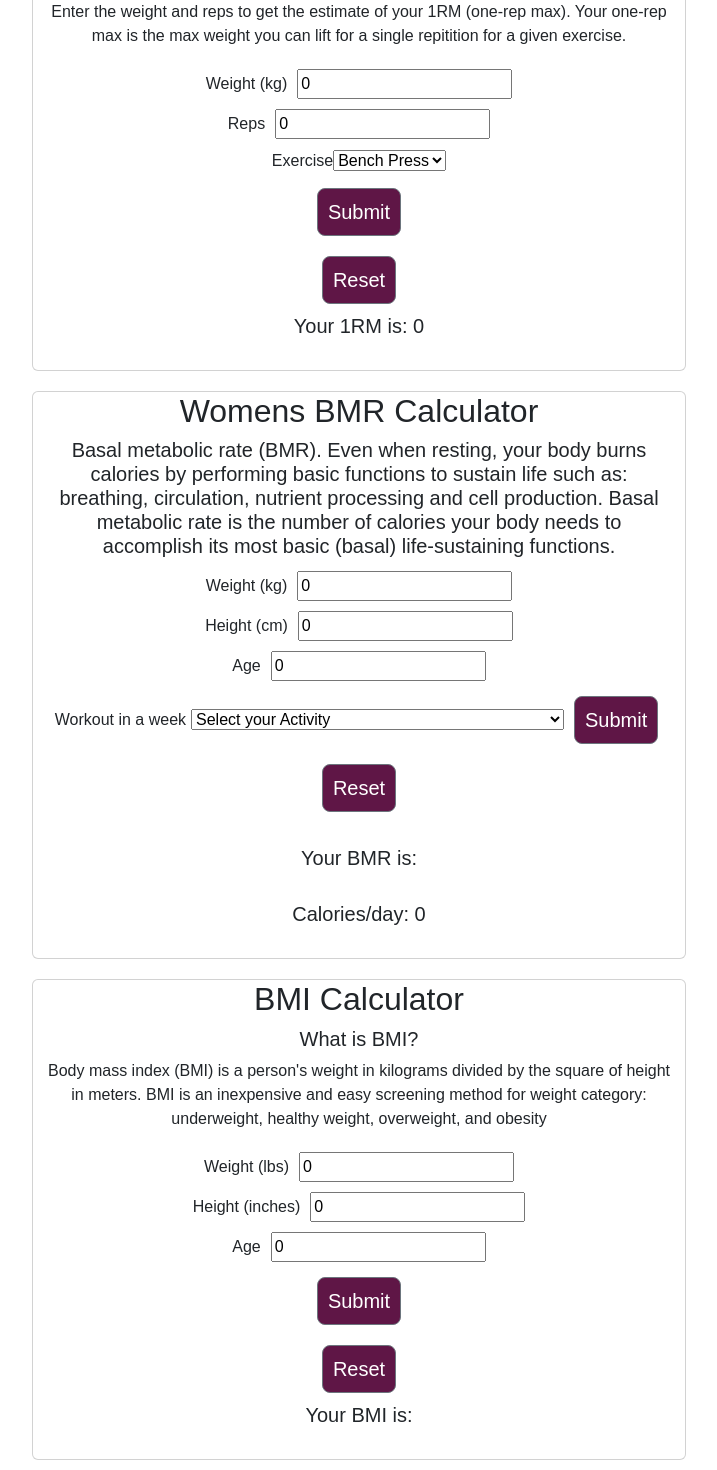
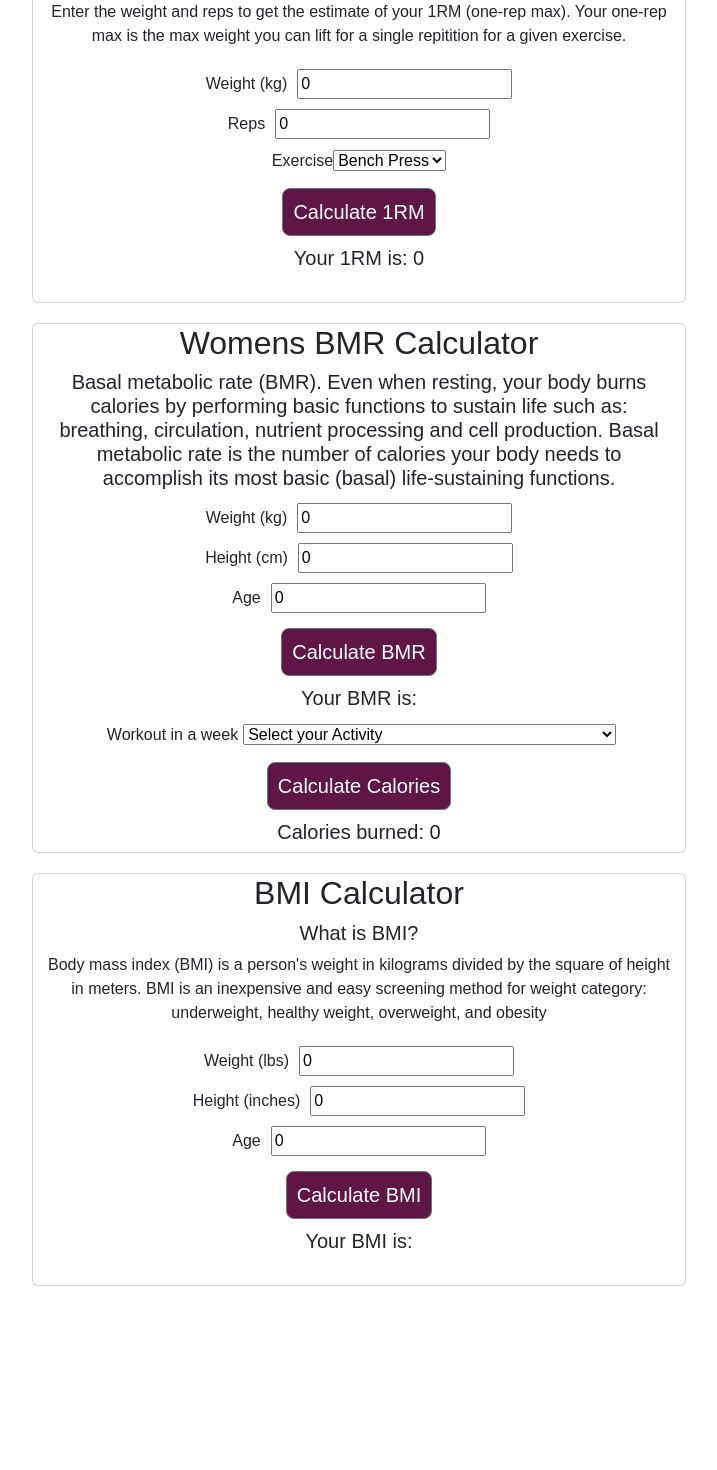
Before and after one commit to Clelia-M/WellFit, a React (Create React App) app: page / in a window 1280 px wide. Shown: the part 1029-2499 px from the top of the page, without its empty margins (281-998 px from the left). After the commit the page ends 2325 px from the top, so only its background shows below. Built offline with nearby package versions, Linux system fonts and the light colour scheme.

Commit message:
updated Readme

```diff
--- a/src/components/Bmi.js
+++ b/src/components/Bmi.js
@@ -14,13 +14,9 @@ function Bmi() {
       alert("Please enter valid weight and height");
     } else {
       // BMI formula
-      let bmi = (weight / (height * height) * 703)
+      let bmi = (weight / (height * height)) * 703;
       setBmi(bmi.toFixed(1));
     }
-  };
-  // allows user to reload
-  let reload = () => {
-    window.location.reload();
   };
 
   // HTML structure
@@ -69,16 +65,9 @@ function Bmi() {
                 className="btn btn-secondary btn-lg btn-block"
                 type="submit"
               >
-                Submit
+                Calculate BMI
               </button>
               <br></br>
-              <button
-                className="btn btn-secondary btn-lg btn-block"
-                onClick={reload}
-                type="submit"
-              >
-                Reset
-              </button>
             </form>
             <div className="center">
               <h5>Your BMI is: {bmi}</h5>
--- a/src/components/Bmr.js
+++ b/src/components/Bmr.js
@@ -20,11 +20,6 @@ function Bmr() {
       let calories = 50 + 2.3 * ((height - 60) / 2.54);
       setCalories(calories.toFixed(2));
     }
-  };
-
-  // allows user to reload
-  let reload = () => {
-    window.location.reload();
   };
 
   return (
@@ -62,6 +57,17 @@ function Bmr() {
                 <input value={age} onChange={(e) => setAge(e.target.value)} />
               </label>
               <br></br>
+              <button
+                className="btn btn-secondary btn-lg btn-block"
+                type="submit"
+              >
+                Calculate BMR
+              </button>
+            </form>
+            <div className="center">
+              <h5>Your BMR is: {calories} </h5>
+            </div>
+            <div className="input-wrap">
               <label className="label">Workout in a week</label>
               <select className="activity" value={activity}>
                 <option value="">Select your Activity</option>
@@ -76,30 +82,18 @@ function Bmr() {
                   Very intense exercise daily, or physical{" "}
                 </option>
               </select>
+              <br></br>
               <button
                 className="btn btn-secondary btn-lg btn-block"
                 type="submit"
               >
-                Submit
+                Calculate Calories
               </button>
               <br></br>
-              <button
-                className="btn btn-secondary btn-lg btn-block"
-                onClick={reload}
-                type="submit"
-              >
-                Reset
-              </button>
-            </form>
-            <br></br>
-            <div className="center">
-              <h5>Your BMR is: {calories} </h5>
+              <div className="center">
+                <h5>Calories burned: {burned} </h5>
+              </div>
             </div>
-            <br></br>
-            <div className="center">
-              <h5>Calories/day: {burned} </h5>
-            </div>
-            <br></br>
           </div>
         </div>
       </div>
--- a/src/components/Workout.js
+++ b/src/components/Workout.js
@@ -19,10 +19,6 @@ function Workout() {
       let oneRepMax = weight * (1 + reps / 30);
       setOneRepMax(oneRepMax.toFixed(1));
     }
-  };
-  // allows user to reload
-  let reload = () => {
-    window.location.reload();
   };
 
   // HTML structure
@@ -74,27 +70,18 @@ function Workout() {
                 className="btn btn-secondary btn-lg btn-block"
                 type="submit"
               >
-                Submit
+                Calculate 1RM
               </button>
               <br></br>
-              <button
-                className="btn btn-secondary btn-lg btn-block"
-                onClick={reload}
-                type="submit"
-              >
-                Reset
-              </button>
             </form>
             <div className="center">
               <h5>Your 1RM is: {oneRepMax}</h5>
             </div>
             <br></br>
-
           </div>
         </div>
       </div>
     </div>
-
   );
 }
 
```
Also changed, not shown: 1 other file (tests, documents, lock files or other folders).
